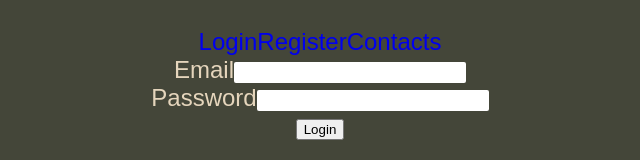
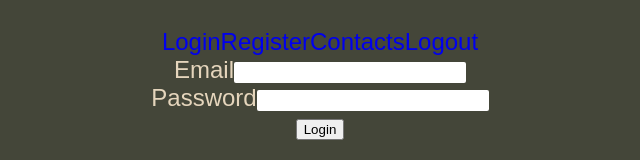
Before and after one commit to tuzegor/goit-react-hw-08-phonebook-login, a React (Create React App) app: page /login in a window 1280 px wide. Shown: the top 160 px of the page, without its empty margins (320-960 px from the left). Built offline with nearby package versions, Linux system fonts and the light colour scheme.

Commit message:
added logout link

```diff
--- a/src/App.jsx
+++ b/src/App.jsx
@@ -1,22 +1,24 @@
 import React from 'react';
+import { useSelector } from 'react-redux';
 import { Route, Switch, Redirect } from 'react-router-dom';
 import Login from './views/Login';
 import Header from './components/Header/Header';
 import Register from './views/Register';
 import Contacts from './views/Contacts';
+import authSelectors from './store/auth/authSelectors';
 
 export default function App() {
+  const isLoggedIn = useSelector(authSelectors.getIsLoggedIn);
+
   return (
     <div className="App">
       <Header></Header>
 
       <Switch>
-        <Route exact path="/">
-          <Redirect to="/login" />
-        </Route>
         <Route exact path="/login" component={Login} />
         <Route exact path="/register" component={Register} />
         <Route exact path="/contacts" component={Contacts} />
+
         <Redirect to="/login" />
       </Switch>
     </div>
--- a/src/components/Header/Header.jsx
+++ b/src/components/Header/Header.jsx
@@ -1,8 +1,12 @@
 import React from 'react';
+import { useSelector } from 'react-redux';
 import { NavLink } from 'react-router-dom';
 import styles from './Header.module.css';
+import authSelectors from '../../store/auth/authSelectors';
 
 export default function Header() {
+  const isLoggedIn = useSelector(authSelectors.getIsLoggedIn);
+  console.log(isLoggedIn);
   return (
     <section className={styles.header}>
       <div className="container">
@@ -28,6 +32,14 @@ export default function Header() {
         >
           Contacts
         </NavLink>
+        <NavLink
+          // onClick={}
+          to="/login"
+          className={styles.contactsLink}
+          activeClassName={styles.activeLink}
+        >
+          Logout
+        </NavLink>
       </div>
     </section>
   );
--- a/src/store/auth/authSelectors.js
+++ b/src/store/auth/authSelectors.js
@@ -0,0 +1,9 @@
+const getIsLoggedIn = state => state.auth.isLoggedIn;
+const getUserName = state => state.auth.user.name;
+
+const authSelectors = {
+  getIsLoggedIn,
+  getUserName,
+};
+
+export default authSelectors;
```
